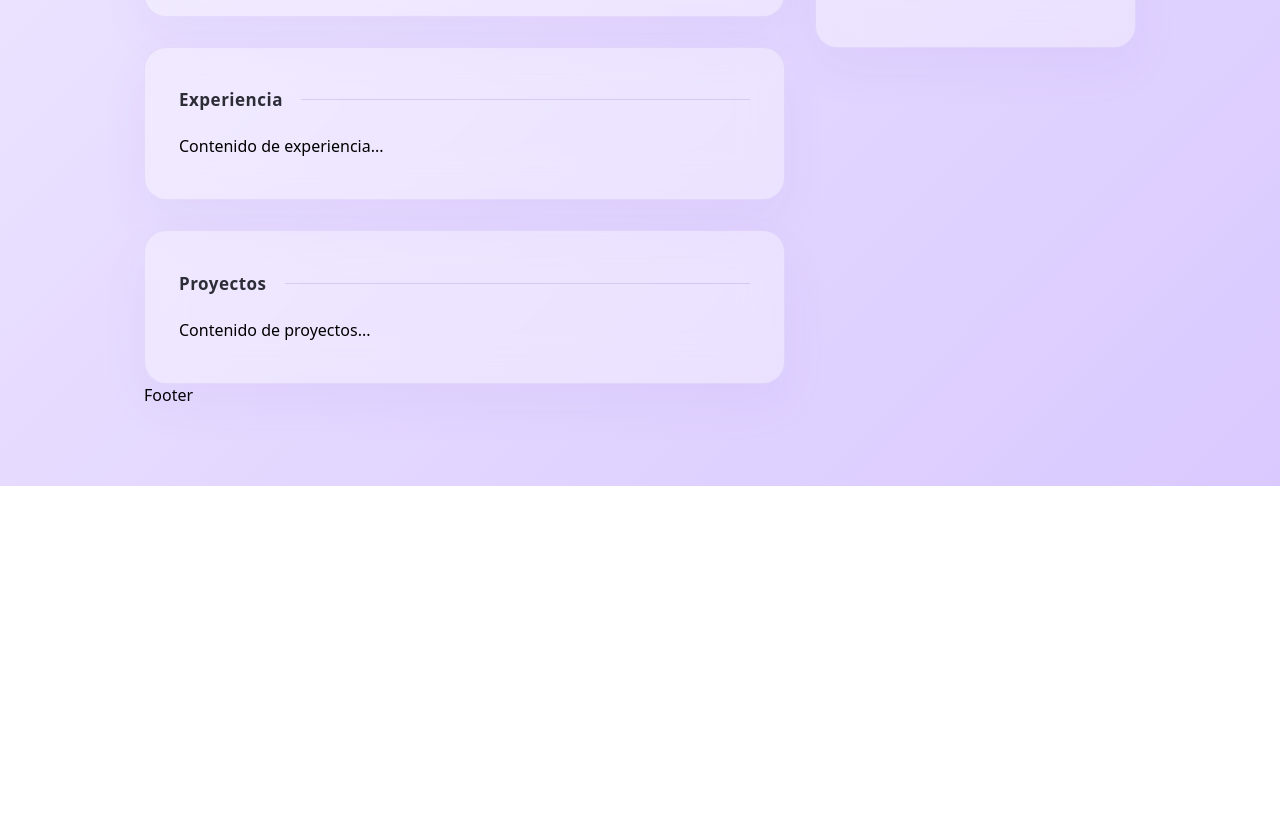
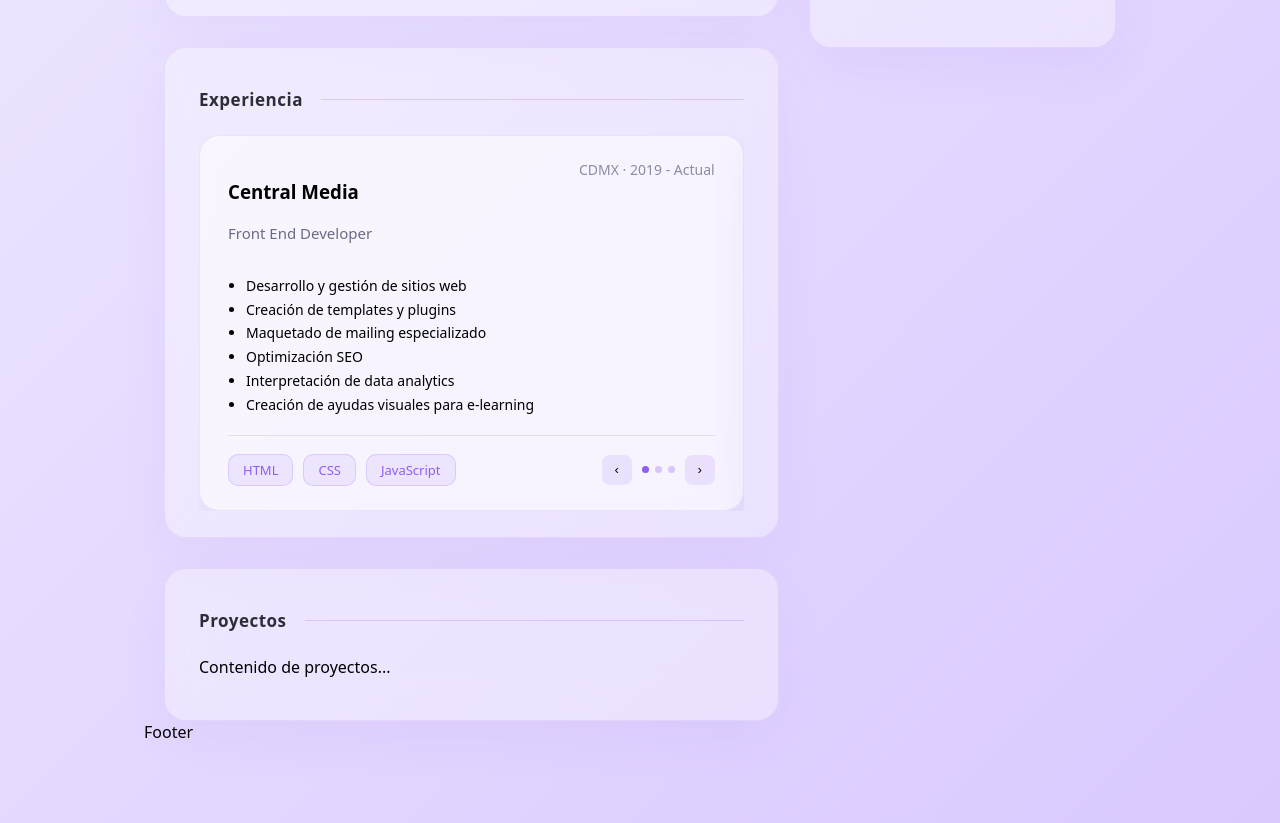
Before and after one commit to MarianaLimon/portafolio, a React (Vite) app: page / in a window 1280 px wide. Shown: the part 940-1763 px from the top of the page. Before the commit the page ends 1426 px from the top, so only its background shows below. Built offline with nearby package versions, Linux system fonts and the light colour scheme.

Commit message:
construccion de experiencia

```diff
--- a/src/components/sections/Experience.jsx
+++ b/src/components/sections/Experience.jsx
@@ -1,11 +1,114 @@
+import { useState } from "react";
 import SectionCard from "../ui/SectionCard";
 import SectionTitle from "../ui/SectionTitle";
+import "../../css/experience-section.css";
 
 export default function Experience() {
+  const [index, setIndex] = useState(0);
+
+  const jobs = [
+    {
+      year: "2019 - Actual",
+      company: "Central Media",
+      location: "CDMX",
+      role: "Front End Developer",
+      tasks: [
+        "Desarrollo y gestión de sitios web",
+        "Creación de templates y plugins",
+        "Maquetado de mailing especializado",
+        "Optimización SEO",
+        "Interpretación de data analytics",
+        "Creación de ayudas visuales para e-learning"
+      ],
+      tech: ["HTML", "CSS", "JavaScript"]
+    },
+    {
+      year: "2017",
+      company: "MDM Marketing",
+      location: "CDMX",
+      role: "Web Developer",
+      tasks: [
+        "Desarrollo y gestión de sitios web",
+        "Desarrollo y gestión de ecommerce",
+        "Administración de VPS",
+        "Asignación y adquisición de dominios y hosting",
+        "Gestión de cuentas de correo"
+      ],
+      tech: ["WordPress", "PHP", "Hosting"]
+    },
+    {
+      year: "2016",
+      company: "Implántate en la Web",
+      location: "CDMX",
+      role: "Web Developer",
+      tasks: [
+        "Levantamiento de requerimientos",
+        "Planificación de proyectos",
+        "Administración de servidores",
+        "Migración de sitios",
+        "Gestión de dominios y hosting"
+      ],
+      tech: ["WordPress", "Servers", "Domains"]
+    }
+  ];
+
+  const next = () => setIndex((prev) => (prev + 1) % jobs.length);
+  const prev = () => setIndex((prev) => (prev - 1 + jobs.length) % jobs.length);
+
   return (
     <SectionCard>
       <SectionTitle>Experiencia</SectionTitle>
-      <p>Contenido de experiencia...</p>
+
+      <div className="experience-slider">
+        <div
+          className="experience-track"
+          style={{ transform: `translateX(-${index * 100}%)` }}
+        >
+          {jobs.map((job, i) => (
+            <div className="experience-slide" key={i}>
+              <div className="experience-top">
+                <div>
+                  <h3>{job.company}</h3>
+                  <p className="role">{job.role}</p>
+                </div>
+                <span className="meta">
+                  {job.location} · {job.year}
+                </span>
+              </div>
+
+              <ul className="experience-list">
+                {job.tasks.map((task, idx) => (
+                  <li key={idx}>{task}</li>
+                ))}
+              </ul>
+
+              <div className="divider" />
+
+              <div className="experience-footer">
+                <div className="tags">
+                  {job.tech.map((t, idx) => (
+                    <span key={idx}>{t}</span>
+                  ))}
+                </div>
+
+                <div className="controls">
+                  <button onClick={prev}>‹</button>
+                  <div className="dots">
+                    {jobs.map((_, idx) => (
+                      <span
+                        key={idx}
+                        className={idx === index ? "dot active" : "dot"}
+                        onClick={() => setIndex(idx)}
+                      />
+                    ))}
+                  </div>
+                  <button onClick={next}>›</button>
+                </div>
+              </div>
+            </div>
+          ))}
+        </div>
+      </div>
     </SectionCard>
   );
 }
--- /dev/null
+++ b/src/css/experience-section.css
@@ -0,0 +1,116 @@
+.experience-slider {
+  overflow: hidden;
+  margin-top: 20px;
+  width: 100%;
+}
+
+.experience-track {
+  display: flex;
+  transition: transform 0.5s ease;
+  width: 100%;
+}
+
+.experience-slide {
+  flex: 0 0 100%;
+  box-sizing: border-box;
+
+  background: rgba(255, 255, 255, 0.55);
+  border-radius: 20px;
+  padding: 24px 28px;
+  border: 1px solid rgba(160, 130, 220, 0.15);
+  box-shadow: 0 12px 35px rgba(120, 90, 200, 0.08);
+
+  display: flex;
+  flex-direction: column;
+  min-height: 100%;
+}
+
+/* TOP */
+.experience-top {
+  display: flex;
+  justify-content: space-between;
+  align-items: flex-start;
+  margin-bottom: 16px;
+}
+
+.role {
+  margin-top: 4px;
+  font-size: 15px;
+  color: #6a6a85;
+}
+
+.meta {
+  font-size: 14px;
+  color: #8b8ba5;
+  white-space: nowrap;
+}
+
+/* LIST */
+.experience-list {
+  margin: 0;
+  padding-left: 18px;
+  font-size: 14px;
+  line-height: 1.7;
+
+  flex-grow: 1;
+}
+
+.divider {
+  height: 1px;
+  background: rgba(120, 90, 200, 0.15);
+  margin: 18px 0;
+}
+
+/* FOOTER */
+.experience-footer {
+  display: flex;
+  justify-content: space-between;
+  align-items: center;
+}
+
+.tags {
+  display: flex;
+  gap: 10px;
+  flex-wrap: wrap;
+}
+
+.tags span {
+  padding: 6px 14px;
+  border-radius: 10px;
+  font-size: 13px;
+  background: rgba(143, 93, 246, 0.1);
+  color: #8f5df6;
+  border: 1px solid rgba(143, 93, 246, 0.2);
+}
+
+.controls {
+  display: flex;
+  align-items: center;
+  gap: 10px;
+}
+
+.controls button {
+  width: 30px;
+  height: 30px;
+  border-radius: 8px;
+  border: none;
+  background: rgba(143, 93, 246, 0.12);
+  cursor: pointer;
+}
+
+.dots {
+  display: flex;
+  gap: 6px;
+}
+
+.dot {
+  width: 7px;
+  height: 7px;
+  border-radius: 50%;
+  background: rgba(143, 93, 246, 0.3);
+  cursor: pointer;
+}
+
+.dot.active {
+  background: #8f5df6;
+}
--- a/src/css/main-content.css
+++ b/src/css/main-content.css
@@ -1,19 +1,45 @@
+/* ===============================
+   MAIN WRAPPER
+================================= */
+
 .main-content {
   margin-top: 60px;
+  max-width: 1200px;
+  width: 100%;
+  margin-left: auto;
+  margin-right: auto;
+  padding: 0 20px; /* respiración lateral */
 }
+
+
+/* ===============================
+   GRID LAYOUT
+================================= */
 
 .main-grid {
   display: grid;
   grid-template-columns: 2fr 1fr;
   gap: 30px;
+  align-items: start;
 }
+
+
+/* ===============================
+   COLUMNS
+================================= */
 
 .main-left,
 .main-right {
   display: flex;
   flex-direction: column;
   gap: 30px;
+  min-width: 0; /* 🔥 evita desbordes internos */
 }
+
+
+/* ===============================
+   RESPONSIVE
+================================= */
 
 @media (max-width: 1000px) {
   .main-grid {
```
